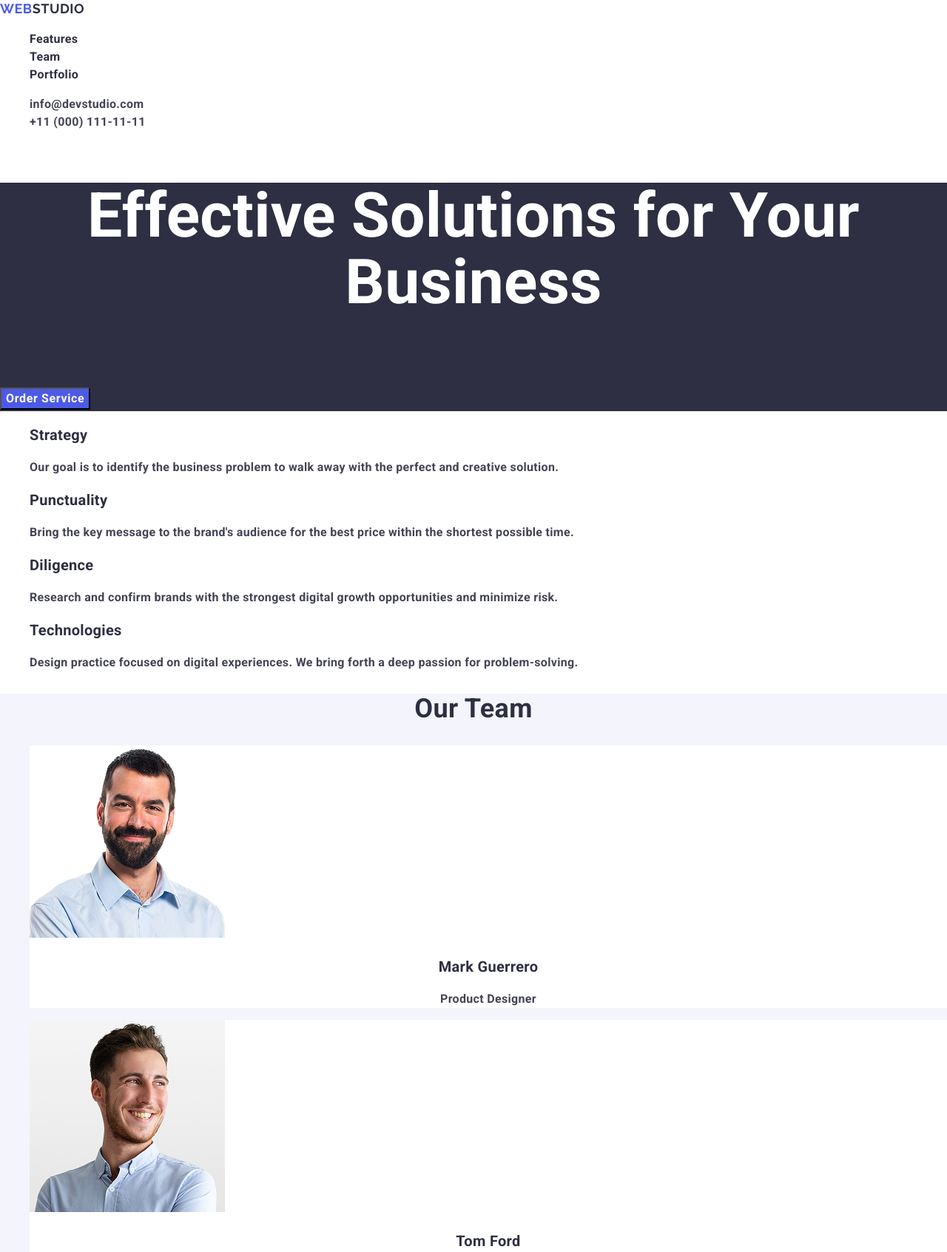
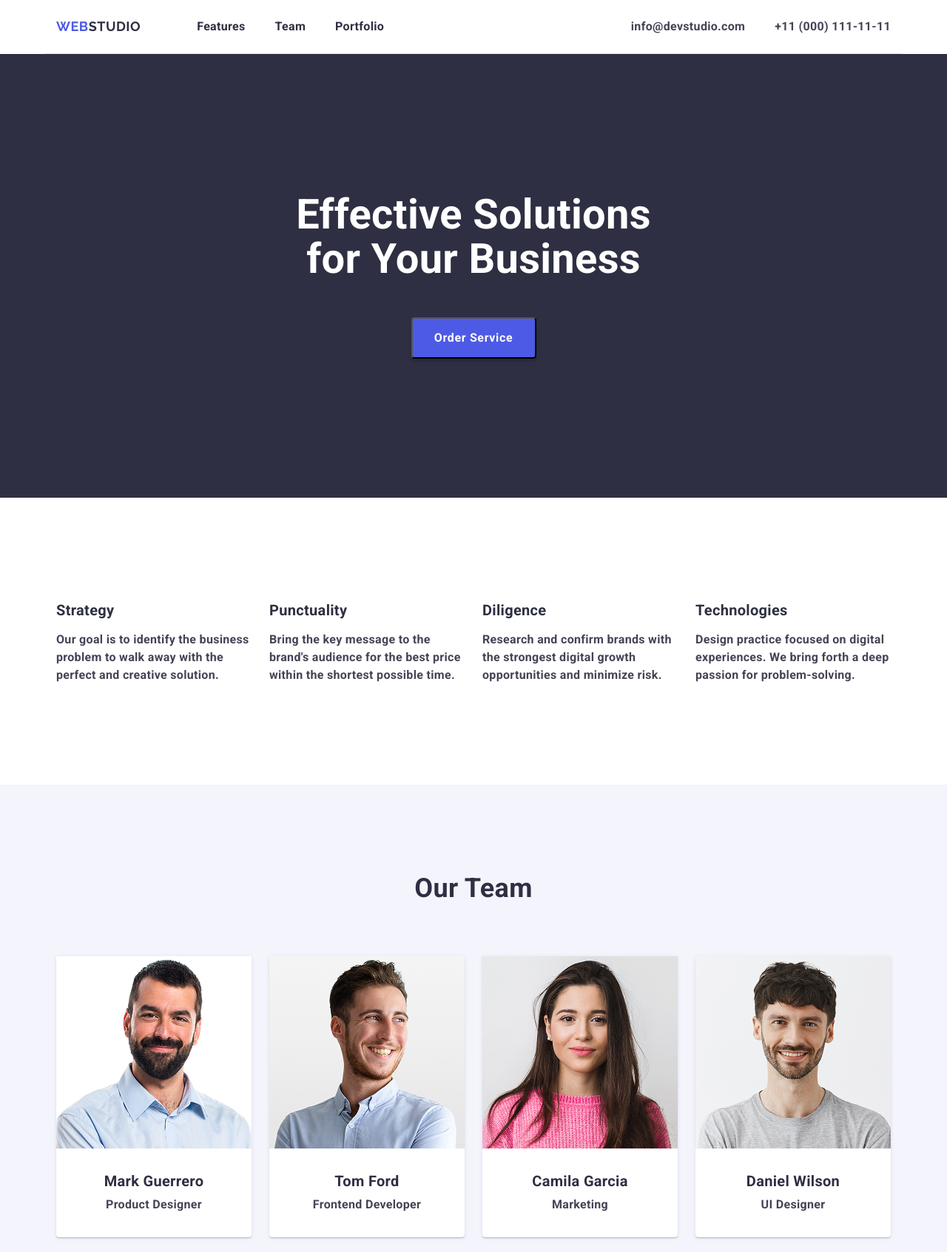
Before and after one commit to Olesiap/goit-markup-hw-03, a plain HTML site: page index.html in a window 1280 px wide. Shown: the top 1693 px of the page at 74% size. Drawn offline with nearby package versions, Linux system fonts and the light colour scheme.

Commit message:
Add flex

```diff
--- a/css/common.css
+++ b/css/common.css
@@ -1,16 +1,46 @@
-body{
-    font-family: "Roboto", sans-serif;
-    font-size: 16px;
-    line-height: 1.5;
-    letter-spacing: 0.02em;
-    color: #434455;
-    background: #fff;
+.container {
+  max-width: 1158px;
+  padding: 0 15px;
+  margin: 0 auto;
 }
 
-ul{
-    list-style-type: none;
+ul {
+  margin: 0;
+  padding: 0;
+  list-style-type: none;
 }
 
-a{
-    text-decoration: none;
+img {
+  display: block;
 }
+
+body {
+  font-family: 'Roboto', sans-serif;
+  font-size: 16px;
+  line-height: 1.5;
+  letter-spacing: 0.02em;
+  color: #434455;
+  background: #fff;
+}
+
+a {
+  text-decoration: none;
+}
+
+.sr-only {
+  position: absolute;
+  white-space: nowrap;
+  width: 1px;
+  height: 1px;
+  overflow: hidden;
+  border: 0;
+  padding: 0;
+  /* this param is deprecated, search how to replace */
+  clip: rect(0 0 0 0);
+  clip-path: inset(100%);
+  margin: -1px;
+}
+
+section {
+  padding: 120px 0;
+}
--- a/css/features.css
+++ b/css/features.css
@@ -1,10 +1,15 @@
-.features-title{
-    display: none;
+.feature-list-title {
+  font-weight: 500;
+  font-size: 20px;
+  line-height: 1.2;
+  color: #2e2f42;
+  margin-bottom: 8px;
+}
+.feature-wrapper {
+  display: flex;
+  gap: 24px;
 }
 
-.feature-list-title{
-    font-weight: 500;
-    font-size: 20px;
-    line-height: 1.2;
-    color: #2e2f42;
+.features-list {
+  width: calc((100% - 72px) / 4);
 }
--- a/css/footer.css
+++ b/css/footer.css
@@ -1,14 +1,27 @@
 .footer {
   background: #2e2f42;
   color: #f4f4fd;
+  display: block;
+  padding: 100px 0;
 }
 
-.footer-link{
-    font-family: "Raleway", sans-serif;
+.footer-wrapper {
+  width: 264px;
+  height: 112px;
+  max-width: 264px;
+}
+
+.footer .container {
+  display: flex;
+}
+
+.footer-link {
+  font-family: 'Raleway', sans-serif;
   font-weight: 700;
   font-size: 18px;
   line-height: 1.33;
   letter-spacing: 0.03em;
   text-transform: uppercase;
   color: #f4f4fd;
+  margin-bottom: 16px;
 }
--- a/css/header.css
+++ b/css/header.css
@@ -1,37 +1,64 @@
-.logo{
-    font-family: "Raleway", sans-serif;
+.logo {
+  font-family: 'Raleway', sans-serif;
   font-weight: 700;
   font-size: 18px;
   line-height: 1.33;
   letter-spacing: 0.03em;
   text-transform: uppercase;
   color: #2e2f42;
+  display: inline-flex;
+  align-items: center;
+  margin-right: 76px;
 }
 
 .logo-accent {
   color: #4d5ae5;
 }
 
-.navigation-link{
+.navigation-link {
   font-weight: 500;
   color: #2e2f42;
 }
 
 .navigation-link:hover,
-.navigation-link:focus{
-    font-weight: 500;
+.navigation-link:focus {
   color: #404bbf;
 }
 
-.address{
+.address {
   font-style: normal;
+  margin-left: auto;
 }
 
-.address-link{
+.address-list {
+  display: inline-flex;
+  padding: 24px 0;
+  gap: 40px;
+  align-items: center;
+}
+
+.address-link {
   color: inherit;
 }
 
 .address-link:hover,
-.address-link:focus{
+.address-link:focus {
   color: #404bbf;
 }
+
+.header .container {
+  display: flex;
+  align-items: center;
+  border-bottom: 1px solid #e7e9fc;
+}
+
+.navigation {
+  display: flex;
+}
+
+.navigation-list {
+  display: flex;
+  align-items: center;
+  gap: 40px;
+  padding: 24px 0;
+}
--- a/css/hero.css
+++ b/css/hero.css
@@ -1,26 +1,37 @@
-.hero{
+.hero {
   background: #2e2f42;
   color: #fff;
+  padding: 188px 0;
+}
+
+.hero-title {
+  text-align: center;
+  max-width: 496px;
   font-weight: 700;
   font-size: 56px;
   line-height: 1.07;
+  margin: 0 auto 48px auto;
 }
 
-.hero-title{
-    text-align: center;
-}
-
-.order-button{
+.order-button {
+  display: block;
   background: #4d5ae5;
   font-weight: 500;
   letter-spacing: 0.04em;
   color: #fff;
   cursor: pointer;
   font-size: 16px;
+  font-family: 'Roboto', sans-serif;
   line-height: 1.5;
+  margin: 0 auto;
+  border-radius: 4px;
+  width: 169px;
+  height: 56px;
+  max-width: 169px;
+  box-shadow: 0 4px 4px 0 rgba(0, 0, 0, 0.15);
 }
 
 .order-button:hover,
-.order-button:focus{
+.order-button:focus {
   background: #404bbf;
 }
--- a/css/portfolio.css
+++ b/css/portfolio.css
@@ -1,4 +1,4 @@
-.portfolio-title{
+.portfolio-title {
   font-weight: 700;
   font-size: 36px;
   line-height: 1.11111;
@@ -7,9 +7,26 @@
   color: #2e2f42;
 }
 
-.portfolio-list-title{
+.portfolio-list-title {
   font-weight: 500;
   font-size: 20px;
   line-height: 1.2;
   color: #2e2f42;
+  margin-bottom: 8px;
 }
+
+.portfolio-wrapper {
+  display: flex;
+  flex-wrap: wrap;
+  gap: 48px 24px;
+}
+
+.portfolio-item {
+  width: calc((100% - 48px) / 3);
+}
+
+.portfolio-item-text {
+  padding: 32px 16px;
+  border: 1px solid #e7e9fc;
+  border-top: none;
+}
--- a/css/team.css
+++ b/css/team.css
@@ -1,31 +1,43 @@
-.team{
+.team {
   background: #f4f4fd;
 }
 
-.team-title{
+.team-title {
   font-weight: 700;
   font-size: 36px;
   line-height: 1.11111;
   color: #2e2f42;
   text-align: center;
+  margin: 0 auto;
 }
 
-.team-list{
+.team-list {
   background-color: #fff;
+  width: calc((100% - 72px) / 4);
+  border-radius: 0 0 4px 4px;
+  box-shadow:
+    0 2px 1px 0 rgba(46, 47, 66, 0.08),
+    0 1px 1px 0 rgba(46, 47, 66, 0.16),
+    0 1px 6px 0 rgba(46, 47, 66, 0.08);
 }
 
-.team-list-name{
+.team-list-name {
   font-weight: 500;
   font-size: 20px;
   line-height: 1.2;
   text-align: center;
   color: #2e2f42;
+  padding-top: 32px;
+  margin: 0;
 }
 
-.team-list-post{
+.team-list-post {
   text-align: center;
+  margin: 8px 16px 32px 16px;
 }
 
-.team-photo{
-    text-align: left;
+.team-wrapper {
+  display: flex;
+  gap: 24px;
+  margin-top: 72px;
 }
--- a/index.html
+++ b/index.html
@@ -20,19 +20,20 @@
     <link rel="stylesheet" href="./css/main.css" />
   </head>
   <body>
-    <header id="header">
+    <header class="header" id="header">
+      <div class="container">
         <a class="logo" href="./index.html">
           <span class="logo-accent">Web</span>Studio</a
         >
         <nav class="navigation">
-        <ul>
+          <ul class="navigation-list">
             <li><a class="navigation-link" href="#features">Features</a></li>
             <li><a class="navigation-link" href="#team">Team</a></li>
             <li><a class="navigation-link" href="#portfolio">Portfolio</a></li>
           </ul>
         </nav>
         <address class="address">
-        <ul>
+          <ul class="address-list">
             <li>
               <a class="address-link" href="mailto:info@devstudio.com"
                 >info@devstudio.com</a
@@ -45,23 +46,27 @@
             </li>
           </ul>
         </address>
+      </div>
     </header>
 
     <main>
       <!--Hero section-->
       <section class="hero" id="hero">
+        <div class="container">
           <h1 class="hero-title">Effective Solutions for Your Business</h1>
           <button class="order-button" type="button">Order Service</button>
+        </div>
       </section>
       <!--Features section-->
       <section class="features" id="features">
-        <h2 class="features-title">Our Features</h2>
-        <ul>
+        <div class="container">
+          <h2 class="sr-only">Our Features</h2>
+          <ul class="feature-wrapper">
             <li class="features-list">
               <h3 class="feature-list-title">Strategy</h3>
               <p>
-              Our goal is to identify the business problem to walk away with the
-              perfect and creative solution.
+                Our goal is to identify the business problem to walk away with
+                the perfect and creative solution.
               </p>
             </li>
             <li class="features-list">
@@ -86,11 +91,13 @@
               </p>
             </li>
           </ul>
+        </div>
       </section>
       <!--Team section-->
       <section class="team" id="team">
+        <div class="container">
           <h2 class="team-title">Our Team</h2>
-        <ul>
+          <ul class="team-wrapper">
             <li class="team-list">
               <img
                 class="team-photo"
@@ -136,83 +143,102 @@
               <p class="team-list-post">UI Designer</p>
             </li>
           </ul>
+        </div>
       </section>
       <!--Portfolio section-->
       <section id="portfolio">
+        <div class="container">
           <h2 class="portfolio-title">Our Portfolio</h2>
-        <ul>
-          <li>
+          <ul class="portfolio-wrapper">
+            <li class="portfolio-item">
               <img
                 src="./images/portfolio-1.jpg"
                 alt="Banking App"
                 width="360"
                 height="300"
               />
+              <div class="portfolio-item-text">
                 <h3 class="portfolio-list-title">Banking App</h3>
                 <p>App</p>
+              </div>
             </li>
-          <li>
+            <li class="portfolio-item">
               <img
                 src="./images/portfolio-2.jpg"
                 alt="Cashless Payment"
                 width="360"
                 height="300"
               />
+              <div class="portfolio-item-text">
                 <h3 class="portfolio-list-title">Cashless Payment</h3>
                 <p>Marketing</p>
+              </div>
             </li>
-          <li>
+            <li class="portfolio-item">
               <img
                 src="./images/portfolio-3.jpg"
                 alt="Meditation App"
                 width="360"
                 height="300"
               />
+              <div class="portfolio-item-text">
                 <h3 class="portfolio-list-title">Meditation App</h3>
                 <p>App</p>
+              </div>
             </li>
-          <li>
+            <li class="portfolio-item">
               <img
                 src="./images/portfolio-4.jpg"
                 alt="Taxi Service"
                 width="360"
                 height="300"
               />
+              <div class="portfolio-item-text">
                 <h3 class="portfolio-list-title">Taxi Service</h3>
                 <p>Marketing</p>
+              </div>
             </li>
-          <li>
+            <li class="portfolio-item">
               <img
                 src="./images/portfolio-5.jpg"
                 alt="Screen Illustrations"
                 width="360"
                 height="300"
               />
+              <div class="portfolio-item-text">
                 <h3 class="portfolio-list-title">Screen Illustrations</h3>
                 <p>Design</p>
+              </div>
             </li>
-          <li>
+            <li class="portfolio-item">
               <img
                 src="./images/portfolio-6.jpg"
                 alt="Online Courses"
                 width="360"
                 height="300"
               />
+              <div class="portfolio-item-text">
                 <h3 class="portfolio-list-title">Online Courses</h3>
                 <p>Marketing</p>
+              </div>
             </li>
           </ul>
+        </div>
       </section>
     </main>
 
     <footer class="footer" id="footer">
+      <div class="container">
+        <div class="footer-wrapper">
           <a class="footer-link" href="./index.html"
-        ><span style="color: #4d5ae5">Web</span>Studio</a
+            ><span class="logo-accent">Web</span>Studio</a
           >
           <p>
-        Increase the flow of customers and sales for your business with digital
-        marketing & growth solutions.
+            Increase the flow of customers and sales for your business with
+            digital marketing & growth solutions.
           </p>
+        </div>
+      </div>
     </footer>
   </body>
 </html>
```
Also changed, not shown: 1 other file. Lines whose indentation alone changed are shown as unchanged.
